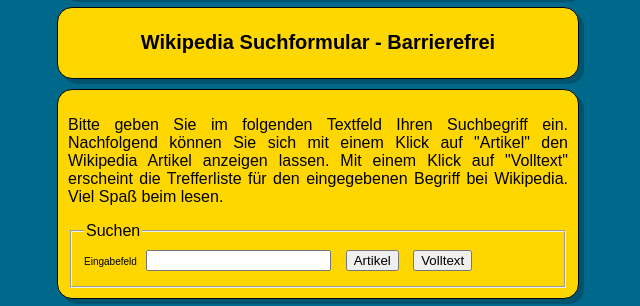
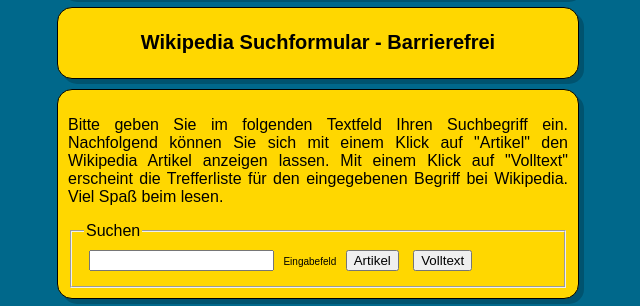
Before and after one commit to Igittigit/henrykraft2, a plain HTML site: page index.html in a window 1280 px wide. Shown: the part 339-645 px from the top of the page, without its empty margins (322-962 px from the left). Drawn offline with Linux system fonts and the light colour scheme.

Commit message:
erster commit

```diff
--- a/index.html
+++ b/index.html
@@ -15,8 +15,8 @@
 <form action="http://de.wikipedia.org/wiki/Spezial:Suche">
   <fieldset>
     <legend>Suchen</legend>
-    <label for="Eingabefeld">Eingabefeld</label>
-    <input type="text"   name="search" value="" />
+    <input id="eingabefeld" type="text" name="search" value=""/>
+    <label for="eingabefeld">Eingabefeld</label>
     <input type="submit" name="go" value="Artikel"/>
     <input type="submit" name="fulltext" value="Volltext" />
   </fieldset>
```
